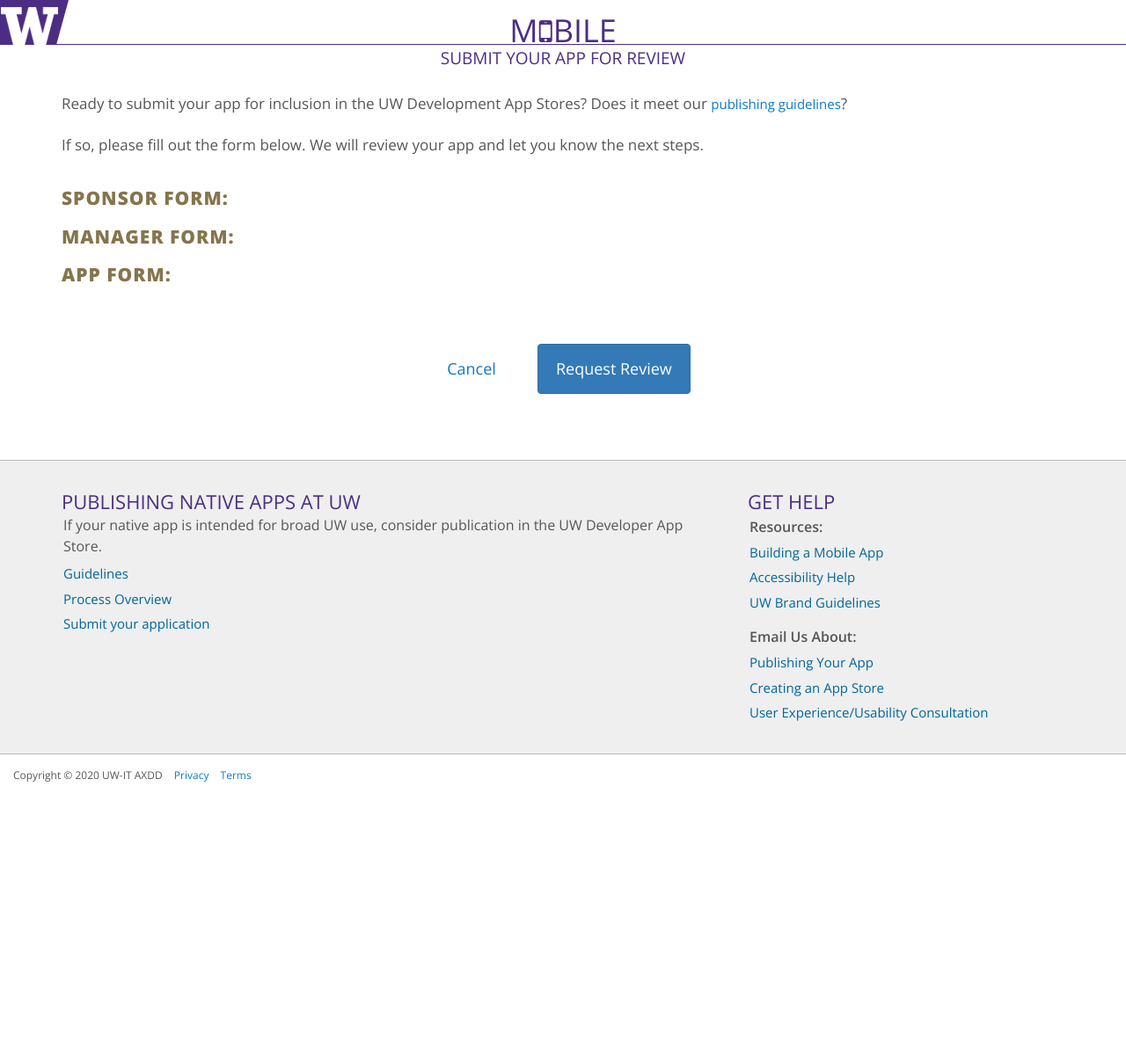
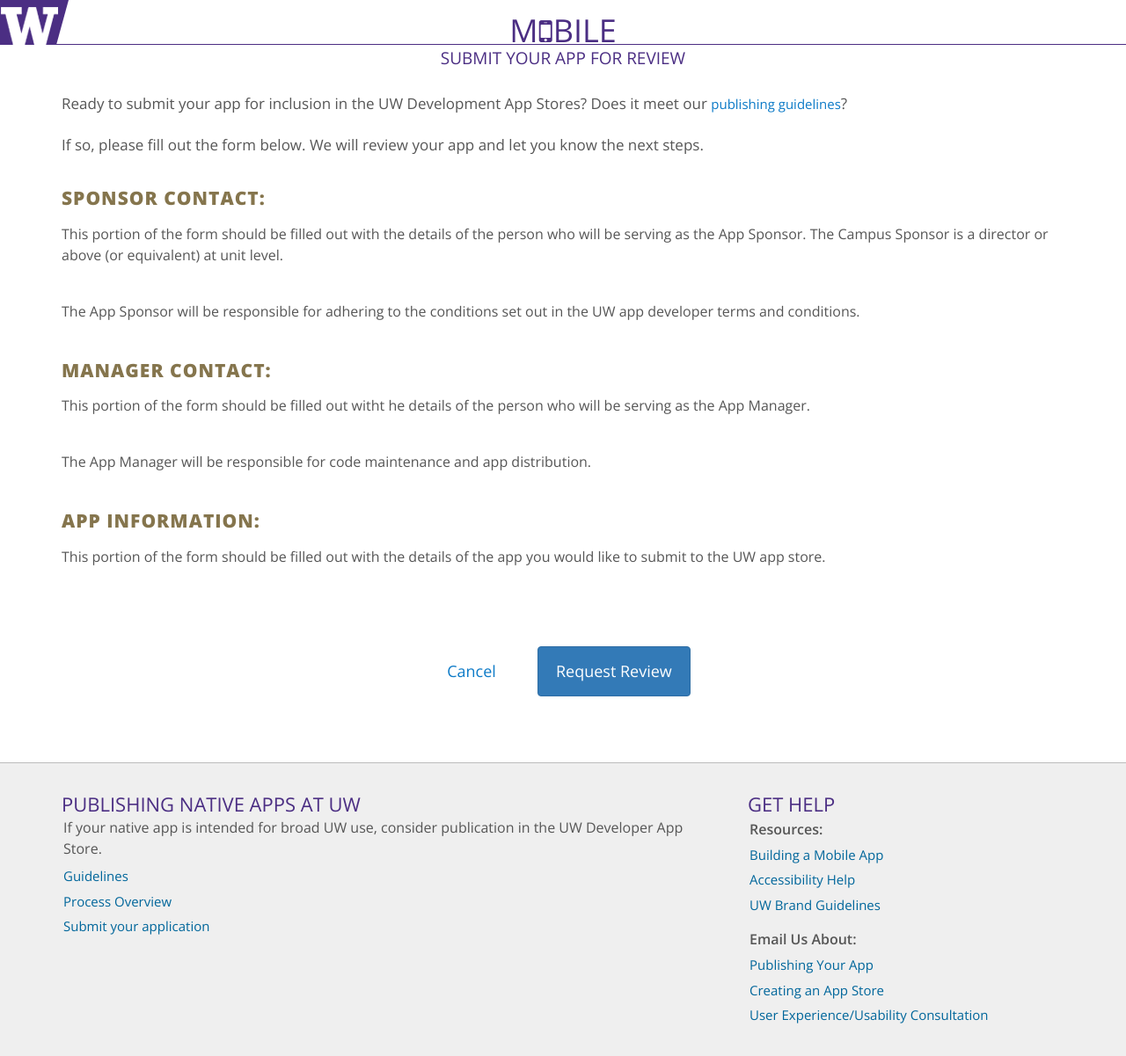
Before and after one commit to uw-it-aca/mdot, a Django app: page /developers/request/ in a window 1280 px wide. Shown: the top 1201 px of the page at 88% size. Before the commit the page ends 889 px from the top, so only its background shows below. Run offline with Django 3.2, Linux system fonts and the light colour scheme; style sheets or scripts are compiled from the project's sources; parts of the project's set-up code (start-up, migrations or seed data) failed here and were passed over; some libraries are stand-ins or nearby versions.

Commit message:
implemented app request feature flow

```diff
--- a/mdot/templates/mdot/developers/request.html
+++ b/mdot/templates/mdot/developers/request.html
@@ -12,21 +12,26 @@
         <p class="article intro">Ready to submit your app for inclusion in the UW Development App Stores? Does it meet our <a href="/developers/guidelines">publishing guidelines</a>? </p>
         <p class="article intro">If so, please fill out the form below. We will review your app and let you know the next steps.</p>
 
-        <form method="post">
+        <form method="post" class="request-form">
 
             {% csrf_token %}
             {{ form.non_field_errors }}
 
-            <h3>Sponsor Form: </h3>
+            <h3 class="form-heading">Sponsor Contact: </h3>
+            <p class="form-description">
+                This portion of the form should be filled out with the details of the person who will be serving as the App Sponsor.
+                The Campus Sponsor is a director or above (or equivalent) at unit level.
+            </p>
+            <p class="form-description">The App Sponsor will be responsible for adhering to the conditions set out in the UW app developer terms and conditions.</p>
+            <div class="mdot-form">{{ sponsorform }}</div>
 
-            {{ sponsorform }}
-
-            <h3>Manager Form: </h3>
-
+            <h3 class="form-heading">Manager Contact: </h3>
+            <p class="form-description">This portion of the form should be filled out witht he details of the person who will be serving as the App Manager.</p>
+            <p class="form-description">The App Manager will be responsible for code maintenance and app distribution.</p>
             {{ managerform }}
 
-            <h3>App Form: </h3>
-
+            <h3 class="form-heading">App Information: </h3>
+            <p class="form-description">This portion of the form should be filled out with the details of the app you would like to submit to the UW app store.</p>
             {{ appform }}
 
             <p class="btn-container"><a href="/developers/" class="btn">Cancel</a>
--- a/mdot/templates/mdot/developers/thanks.html
+++ b/mdot/templates/mdot/developers/thanks.html
@@ -8,7 +8,9 @@
 
     <div class="container" >
 
-        <h2 class="mdot-subhead" id="page_header">Thank you</h2>
+        <h2 class="mdot-subhead" id="page_header">Submit Your App For Review</h2>
+        <h3>Thank You</h3>
+        <p class="thanks">Your response has been recorded.</p>
         <p class="thanks">Your app will be reviewed for inclusion in the UW Development App Store. The review process takes around 2 weeks.</p>
         <p class="thanks">We will contact the app sponsor about next steps.</p>
 
--- a/mdot/urls.py
+++ b/mdot/urls.py
@@ -12,7 +12,7 @@ urlpatterns = [
         name='guidelines'),
     url(r'^developers/process/$', views.process, name='process'),
     url(r'^developers/request/$', views.request, name='request'),
-
+    url(r'^developers/request/(?P<pk>[0-9]+)/$', views.sponsor, name='sponsor'),
     # url(r'^blog/', include('blog.urls')),
     # url(r'^admin/', include(admin.site.urls)),
 
--- a/mdot/views.py
+++ b/mdot/views.py
@@ -4,12 +4,15 @@ from django.template import RequestContext, Context
 from django.shortcuts import render_to_response, render
 from django.core.mail import send_mail, BadHeaderError
 from django.http import HttpResponse, HttpResponseRedirect
+from django.contrib.auth.decorators import login_required
+from django.utils.decorators import method_decorator
 from htmlmin.decorators import minified_response
 from mdot_rest_client.client import MDOT
 
 import urllib
 import json
-from models import SponsorForm, ManagerForm, AppForm, Agreement
+from models import SponsorForm, ManagerForm, AppForm,\
+    App, Agreement
 
 
 def home(request):
@@ -28,7 +31,7 @@ def guidelines(request):
 def process(request):
     return render(request, 'mdot/developers/process.html')
 
-
+# @method_decorator(login_required(), name="dispatch")
 def request(request):
     if request.method == 'POST':
         sponsorForm = SponsorForm(request.POST, prefix='sponsor')
@@ -43,6 +46,7 @@ def request(request):
             app.app_manager = manager
             # app.requestor = request.user
             app.save()
+            appForm.save_m2m()
 
             params = {
                 'service_email': getattr(settings, 'MDOT_SERVICE_EMAIL'),
@@ -64,5 +68,85 @@ def request(request):
         'appform': appForm,
     }
 
-    # return forms to review page
+    # return forms to request page
     return render(request, 'mdot/developers/request.html', forms)
+
+# @login_required
+def sponsor(request, pk):
+    try:
+        app = App.objects.get(pk=pk)
+        app_sponsor = app.app_sponsor
+    except App.DoesNotExist:
+        return render_to_response('mdot/developers/forbidden.html')
+
+    # TODO: check against loggedin user netid
+    # temp: checks against 'spon' netid
+    sponsor_netid = 'spon'
+    user_netid = sponsor_netid
+    if app_sponsor.netid == user_netid:
+        if request.method == "POST":
+            sponsor_agree = request.POST["agree"]
+            if sponsor_agree == "true":
+                # create agree object
+                agreement = Agreement.objects.create(
+                    app = app
+                )
+                agreement.save()
+
+                # TODO: send email to service now
+                # try:
+                #     send_mail(
+                #         sponsor_name,
+                #         get_template("mdot/developers/email_plain.html").render(
+                #             email_context
+                #         ),
+                #         sponsor_email,
+                #         [getattr(settings, "MDOT_SERVICE_EMAIL", None)],
+                #         html_message=get_template(
+                #             "mdot/developers/email_html.html"
+                #         ).render(email_context),
+                #     ),
+                # except BadHeaderError:
+                #     return HttpResponse("Invalid header found.")
+
+                params = {
+                    'service_email': getattr(settings, 'MDOT_SERVICE_EMAIL'),
+                    'ux_contact': getattr(settings, 'MDOT_UX_CONTACT'),
+                }
+                return render_to_response(
+                    'mdot/developers/agree.html',
+                    params)
+
+            # sponsor declines
+            params = {
+                "app": app.name
+            }
+            return render_to_response("mdot/developers/decline.html", params)
+
+        # GET request
+        else:
+            agreement = Agreement.objects.filter(app=app, app__app_sponsor__netid=sponsor_netid)
+            if agreement.count() == 0:
+                # serve agreement form
+                sponsor_name = " ".join((app_sponsor.first_name, app_sponsor.last_name))
+                manager_name = " ".join((app.app_manager.first_name, app.app_manager.last_name))
+                params = {
+                    "app_name": app.name,
+                    "manager": manager_name,
+                    "sponsor": sponsor_name,
+                    "primary_lang": app.primary_language,
+                    "platforms": list(app.platform.all()),
+                    "app_id": pk
+                }
+                return render(request, "mdot/developers/sponsor.html", params)
+            else:
+                # serve thank you page -- sponsor has already agreed to this app
+                params = {
+                    'service_email': getattr(settings, 'MDOT_SERVICE_EMAIL'),
+                    'ux_contact': getattr(settings, 'MDOT_UX_CONTACT'),
+                }
+                return render_to_response(
+                    "mdot/developers/agree.html",
+                    params)
+
+    return render_to_response("mdot/developers/forbidden.html")
```
Also changed, not shown: mdot/templates/mdot/developers/agree.html (added, +18 -0 lines), mdot/templates/mdot/developers/decline.html (added, +18 -0 lines), mdot/templates/mdot/developers/forbidden.html (added, +19 -0 lines), mdot/templates/mdot/developers/sponsor.html (added, +50 -0 lines).
